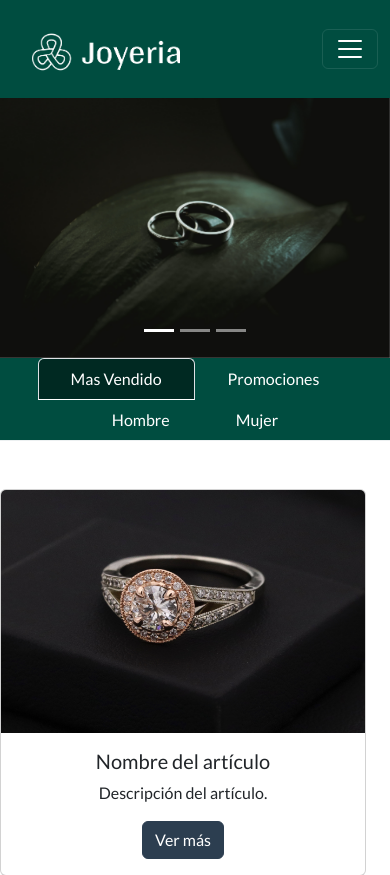
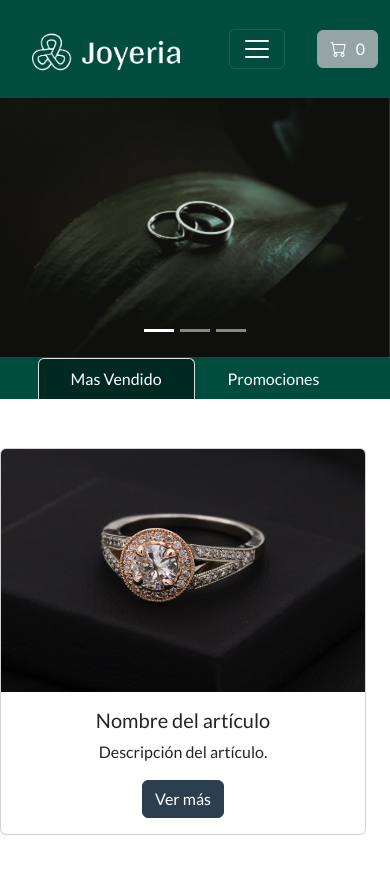
Before and after one commit to nestorjuarezR/quetazal, a Django app: page / in a window 390 px wide. Shown: the top 875 px of the page. Run offline with Django 4.2, Linux system fonts and the light colour scheme; parts of the project's set-up code (start-up, migrations or seed data) failed here and were passed over.

Commit message:
Correciones en barra de navegacion

```diff
--- a/cart/templates/cart/cart_summary.html
+++ b/cart/templates/cart/cart_summary.html
@@ -31,7 +31,7 @@
 
                                 </div>
                                 <div class="col-md-2 col-lg-2 col-xl-3 col-sm-6 mb-2 mt-2 text-center">
-                                    <a class="lead fw-normal mb-2 text-info text-reset text-decoration-none"
+                                    <a class="lead fw-normal mb-2 text-info text-reset text-decoration-none"m
                                         href="{{ articulo.get_absolute_url}}">{{ articulo.titulo }}</a>
                                 </div>
                                 <!-- Actualizar cantidad del articulo -->
--- a/store/templates/store/base.html
+++ b/store/templates/store/base.html
@@ -54,9 +54,10 @@
                     <li class="nav-item">
                         <a class="nav-link" href="{% url 'categorias' %}">Categorías</a>
                     </li>
-                    <li class="nav-item">
-                        <a type="button" role="button" href="{% url 'cart_summary' %}" class="btn btn-secondary"
-                            id="boton-carrito">
+                </ul>
+            </div>
+            <!-- Carrito de compras siempre visible -->
+            <a type="button" role="button" href="{% url 'cart_summary' %}" class="btn btn-secondary" id="boton-carrito">
                 <i class="bi bi-cart"></i>
                 &nbsp;
                 <span id="cart-qty" class="d-inline-flex text-white">
@@ -69,11 +70,10 @@
                     {% endwith %}
                 </span>
             </a>
-                    </li>
-                </ul>
-            </div>
         </div>
     </nav>
+
+
 
 
     {% endblock Navbar %}
--- a/store/templates/store/home.html
+++ b/store/templates/store/home.html
@@ -67,14 +67,6 @@
         <button class="nav-link text-white" id="test2-tab" data-bs-toggle="tab" data-bs-target="#test2" type="button"
           role="tab" aria-controls="test2" aria-selected="false">Promociones</button>
       </li>
-      <li class="nav-item" role="presentation">
-        <button class="nav-link text-white" id="test3-tab" data-bs-toggle="tab" data-bs-target="#test3" type="button"
-          role="tab" aria-controls="test3" aria-selected="false">Hombre</button>
-      </li>
-      <li class="nav-item" role="presentation">
-        <button class="nav-link text-white" id="test4-tab" data-bs-toggle="tab" data-bs-target="#test4" type="button"
-          role="tab" aria-controls="test4" aria-selected="false">Mujer</button>
-      </li>
     </ul>
     <div class="tab-content mr-0" id="myTabContent">
       <div class="tab-pane fade show active" id="test1" role="tabpanel" aria-labelledby="test1-tab">
@@ -90,7 +82,7 @@
                   <div class="card-body">
                     <h5 class="card-title">Nombre del artículo</h5>
                     <p class="card-text">Descripción del artículo.</p>
-                    <a href="#" class="btn btn-primary">Ver más</a>
+                    <a href="{% url 'categorias' %}" class="btn btn-primary">Ver más</a>
                   </div>
                 </div>
               </div>
@@ -113,49 +105,7 @@
                   <div class="card-body">
                     <h5 class="card-title">Nombre del artículo</h5>
                     <p class="card-text">Descripción del artículo.</p>
-                    <a href="#" class="btn btn-primary">Ver más</a>
-                  </div>
-                </div>
-              </div>
-            </div>
-          </div>
-        </div>
-        <br>
-      </div>
-      <div class="tab-pane fade" id="test3" role="tabpanel" aria-labelledby="test3-tab">
-        <div class="row">
-          <!-- Aquí va el contenido de la sección Hombre -->
-          <div class="container mt-5">
-            <div class="row justify-content-center">
-              <div class="col-sm-6 col-md-3">
-                <div class="card">
-                  <!-- Contenido de la tarjeta -->
-                  <img src="{% static 'store/img/Anillo_plata.jpg' %}" class="card-img-top" alt="...">
-                  <div class="card-body">
-                    <h5 class="card-title">Nombre del artículo</h5>
-                    <p class="card-text">Descripción del artículo.</p>
-                    <a href="#" class="btn btn-primary">Ver más</a>
-                  </div>
-                </div>
-              </div>
-            </div>
-          </div>
-        </div>
-        <br>
-      </div>
-      <div class="tab-pane fade" id="test4" role="tabpanel" aria-labelledby="test4-tab">
-        <div class="row">
-          <!-- Aquí va el contenido de la sección Mujer -->
-          <div class="container mt-5">
-            <div class="row justify-content-center">
-              <div class="col-sm-6 col-md-3">
-                <div class="card">
-                  <!-- Contenido de la tarjeta -->
-                  <img src="{% static 'store/img/Anillo_plata.jpg' %}" class="card-img-top" alt="...">
-                  <div class="card-body">
-                    <h5 class="card-title">Nombre del artículo</h5>
-                    <p class="card-text">Descripción del artículo.</p>
-                    <a href="#" class="btn btn-primary">Ver más</a>
+                    <a href="{% url 'categorias' %}" class="btn btn-primary">Ver más</a>
                   </div>
                 </div>
               </div>
```
Also changed, not shown: db.sqlite3, media/articulos/WhatsApp_Image_2024-02-06_at_10.04.19_AM.jpeg (deleted), media/articulos/WhatsApp_Image_2024-02-06_at_10.04.19_AM_1.jpeg (deleted), media/articulos/WhatsApp_Image_2024-02-06_at_10.04.20_AM.jpeg (deleted), media/articulos/WhatsApp_Image_2024-02-06_at_10.04.20_AM_LOQwSiq.jpeg (deleted), media/categorias/anillo.jpg (deleted). Lines whose indentation alone changed are shown as unchanged.
